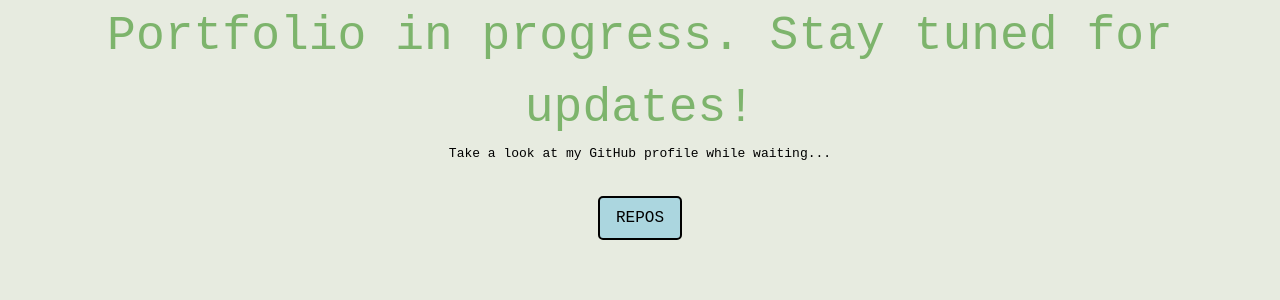
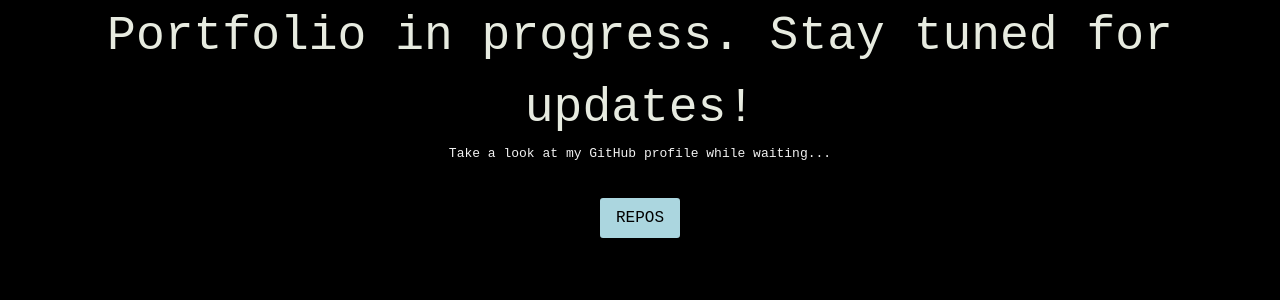
Before and after one commit to nathaliedpettersson/portfolio, a React (Create React App) app: page / in a window 1280 px wide. Shown: the top 300 px of the page. Built offline with nearby package versions, Linux system fonts and the light colour scheme.

Commit message:
refactor: small change in design for portfolio prototype

```diff
--- a/src/App.css
+++ b/src/App.css
@@ -13,6 +13,7 @@
 
 p {
   text-align: center;
+  color: #f1f1f1;
 }
 
 .link-container {
--- a/src/index.css
+++ b/src/index.css
@@ -3,8 +3,8 @@
 @tailwind utilities;
 
 :root {
---primary-background: #E7EBE0FF;
---primary-text: #7DB46CFF;
+--primary-background:#000000;
+--primary-text: #E7EBE0FF;
 --primary-link-button: #ABD6DFFF;
 }
 
```
